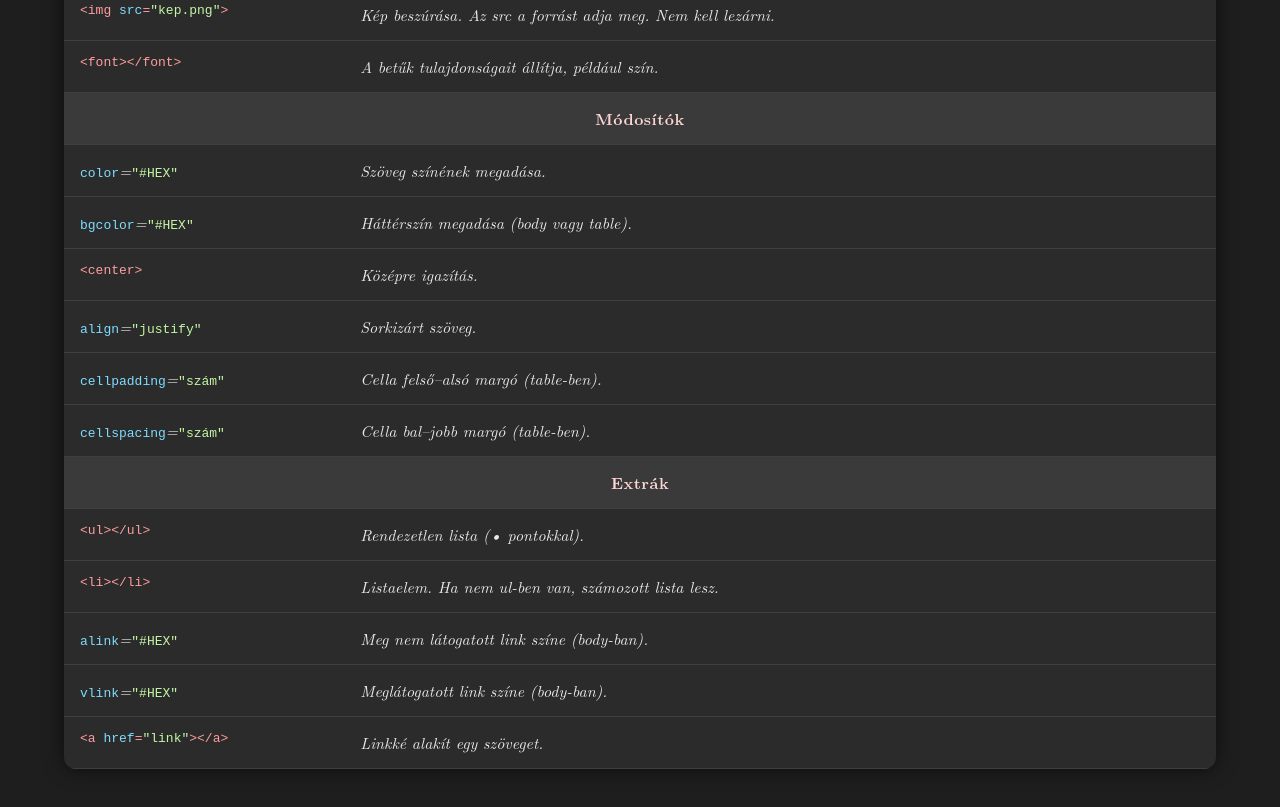
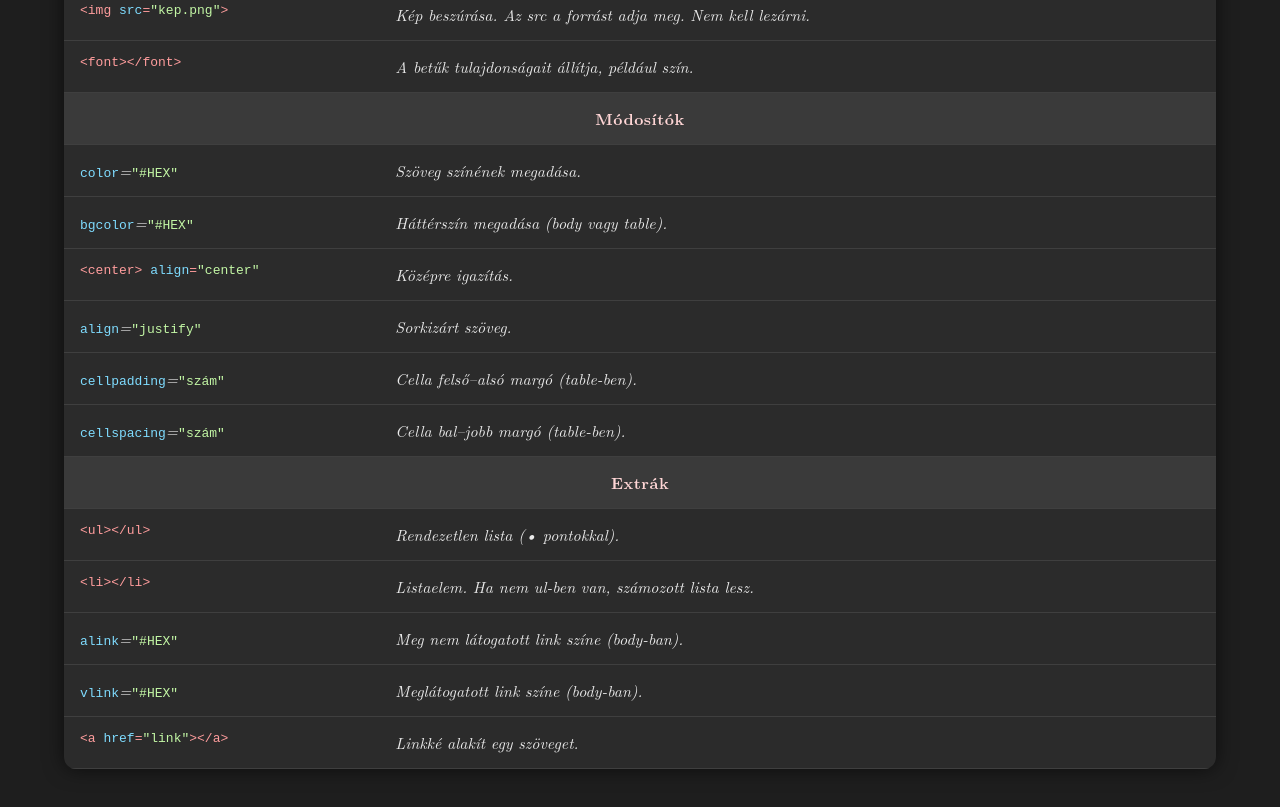
Before and after one commit to DummyDumyy/tags-for-html-basics, a plain HTML site: page index.html in a window 1280 px wide. Shown: the part 669-1476 px from the top of the page. Drawn offline with Linux system fonts and the light colour scheme.

Commit message:
Update index.html

```diff
--- a/index.html
+++ b/index.html
@@ -159,7 +159,7 @@
     </tr>
 
     <tr>
-        <td class="tag">&lt;center&gt;</td>
+        <td class="tag">&lt;center&gt; <span class="attr">align</span>=<span class="value">"center"</span></td>
         <td>Középre igazítás.</td>
     </tr>
 
```
